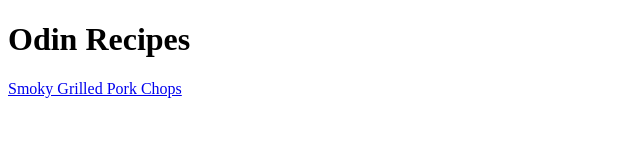
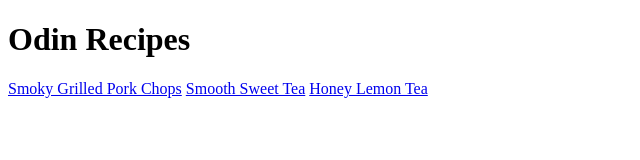
Before and after one commit to yngmky24/odin-recipes, a plain HTML site: page index.html in a window 1280 px wide. Shown: the whole page, without its empty margins (0-640 px from the left). Drawn offline with Linux system fonts and the light colour scheme.

Commit message:
Add 2 more recipes

```diff
--- a/index.html
+++ b/index.html
@@ -8,5 +8,7 @@
 <body>
   <h1>Odin Recipes</h1>
   <a href="./recipes/smoky_grilled_pork.html">Smoky Grilled Pork Chops</a>
+  <a href="./recipes/smooth_sweet_tea.html">Smooth Sweet Tea</a>
+  <a href="./recipes/honey_lemon_tea.html">Honey Lemon Tea</a>
 </body>
 </html>
```
